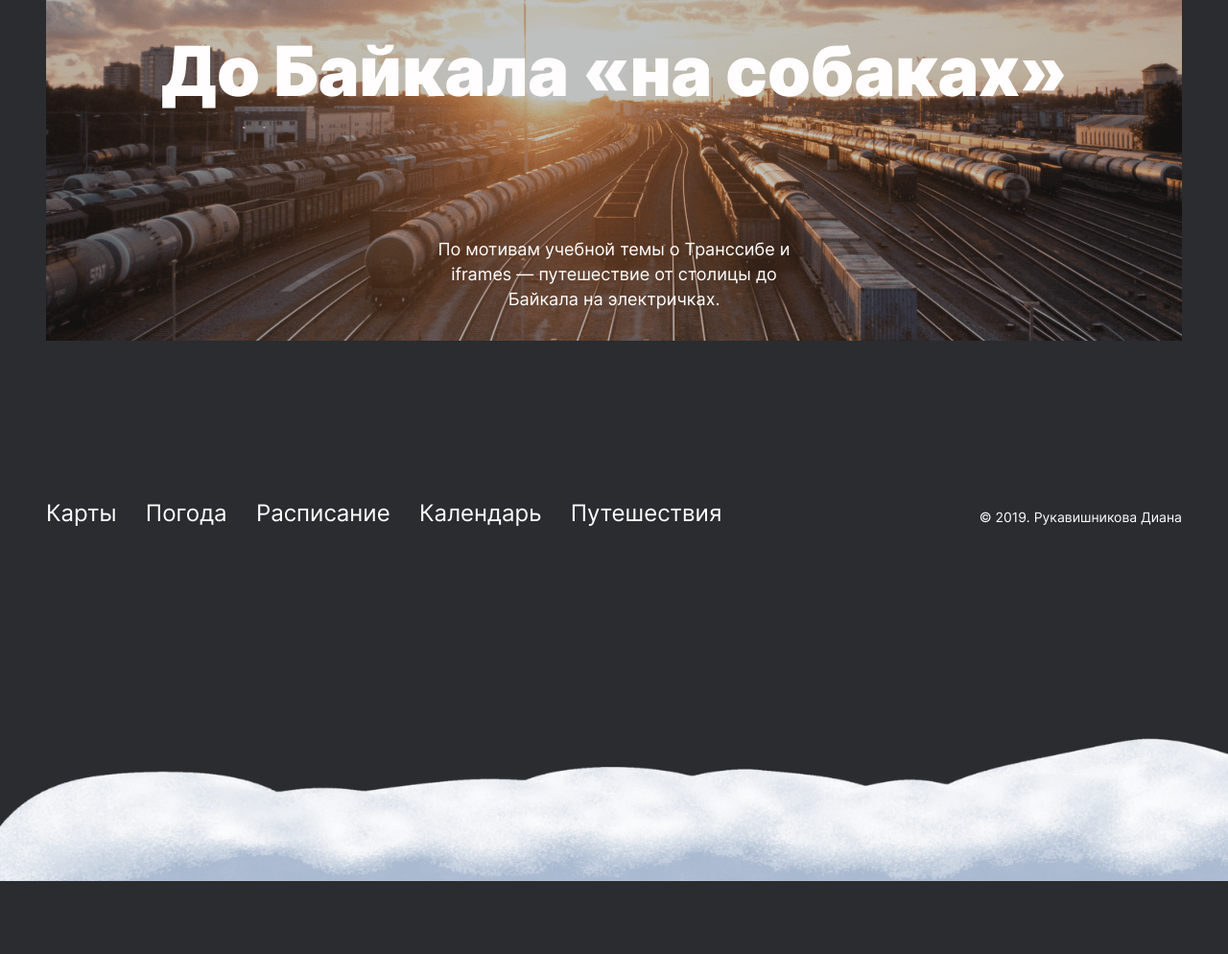
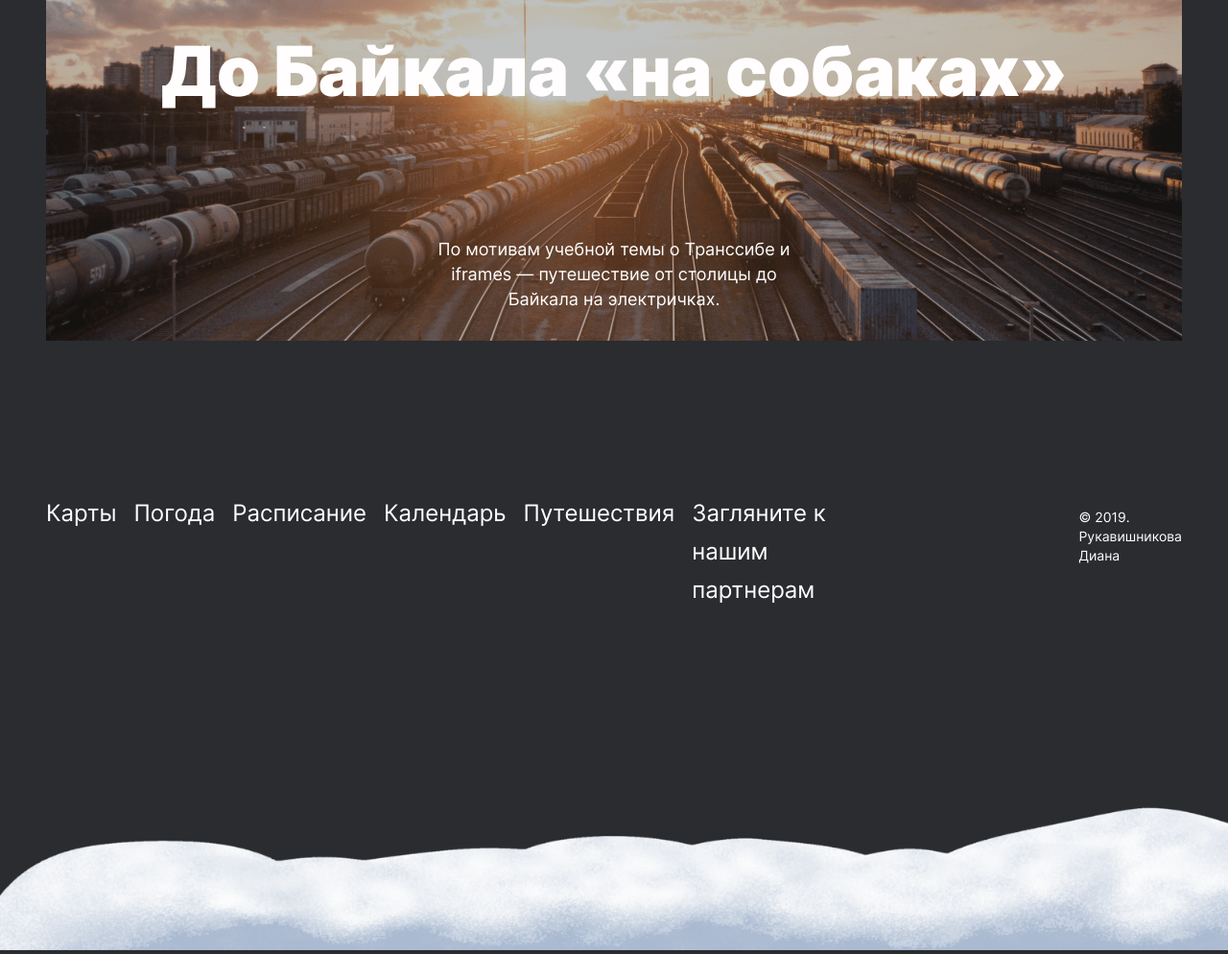
Before and after one commit to AnastasiyaMAV/TravelInRussia-master_xo-xo, a plain HTML site: page index.html in a window 1280 px wide. Shown: the part 8330-9324 px from the top of the page at 96% size. Before the commit the page ends 9252 px from the top, so only its background shows below. Drawn offline with Linux system fonts and the light colour scheme.

Commit message:
Мердж 3 - Интеграция

```diff
--- a/index.html
+++ b/index.html
@@ -8,7 +8,7 @@
     <link rel="stylesheet" href="vendor/normalize.css">
     <link rel="stylesheet" href="./style/style.css">
     <title>Путешествия по России</title>
-
+    <link rel="shortcut icon" type="image/png" href="images/santa-claus.png">
 
 </head>
 <body class="body">
@@ -209,21 +209,14 @@
             <a href="https://rasp.yandex.ru/" class="link footer__link">Расписание</a>
             <a href="https://calendar.yandex.ru/" class="link footer__link">Календарь</a>
             <a href="https://travel.yandex.ru" class="link footer__link">Путешествия</a>
+            <a href="https://www.lingscars.com/" class="link footer__link">Загляните к нашим партнерам</a>
+
             <p class="footer__copyright">© 2019. Рукавишникова Диана</p>
         </footer>
+
 
         <img src="images/snow_1.png" alt="snow" class="snow__image">
     </div>
     <script src="index.js"></script>
 </body>
 </html>
-
-<!-- В целом по работе:
-
-Прекрасная работа, есть попадание в макет, верстка чистая и семантичная.
-
-Единственная проблема в размере изображений https://yadi.sk/i/xkTABF2UiGCwwQ
-Это происходит из-за того что вы задали  background-size: contain;
-Будет лучше если вы зададите     background-size: cover;
-
--->
```
